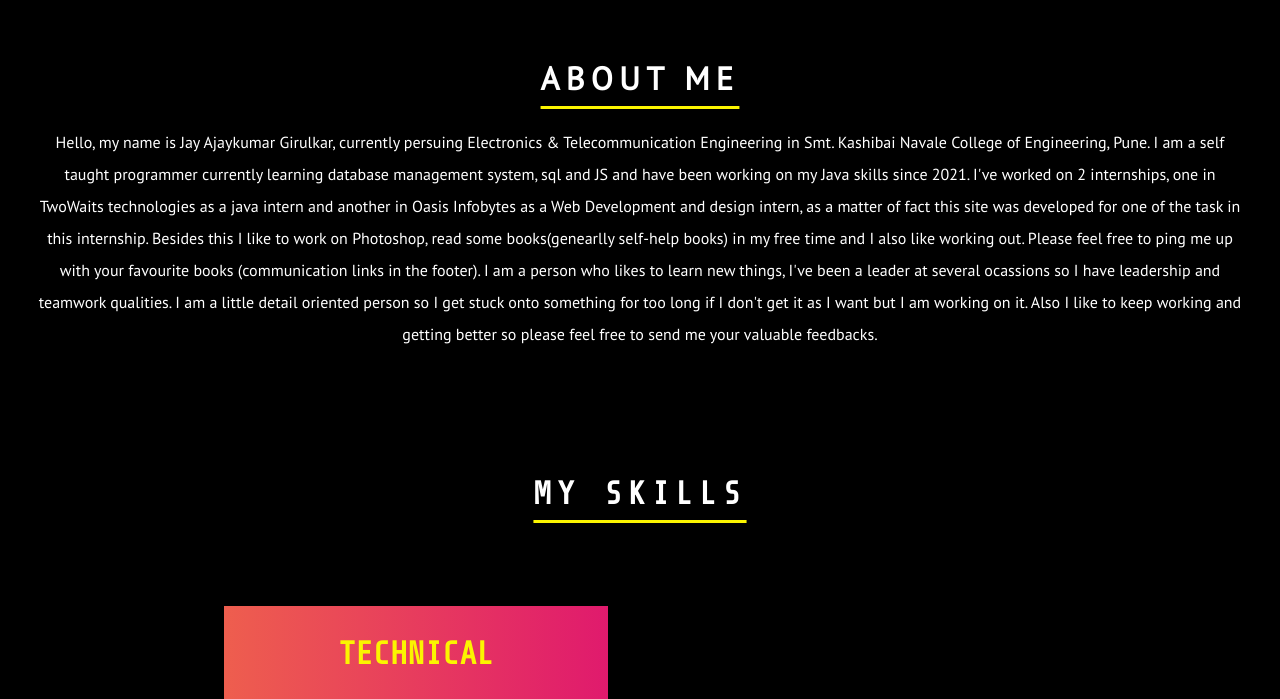
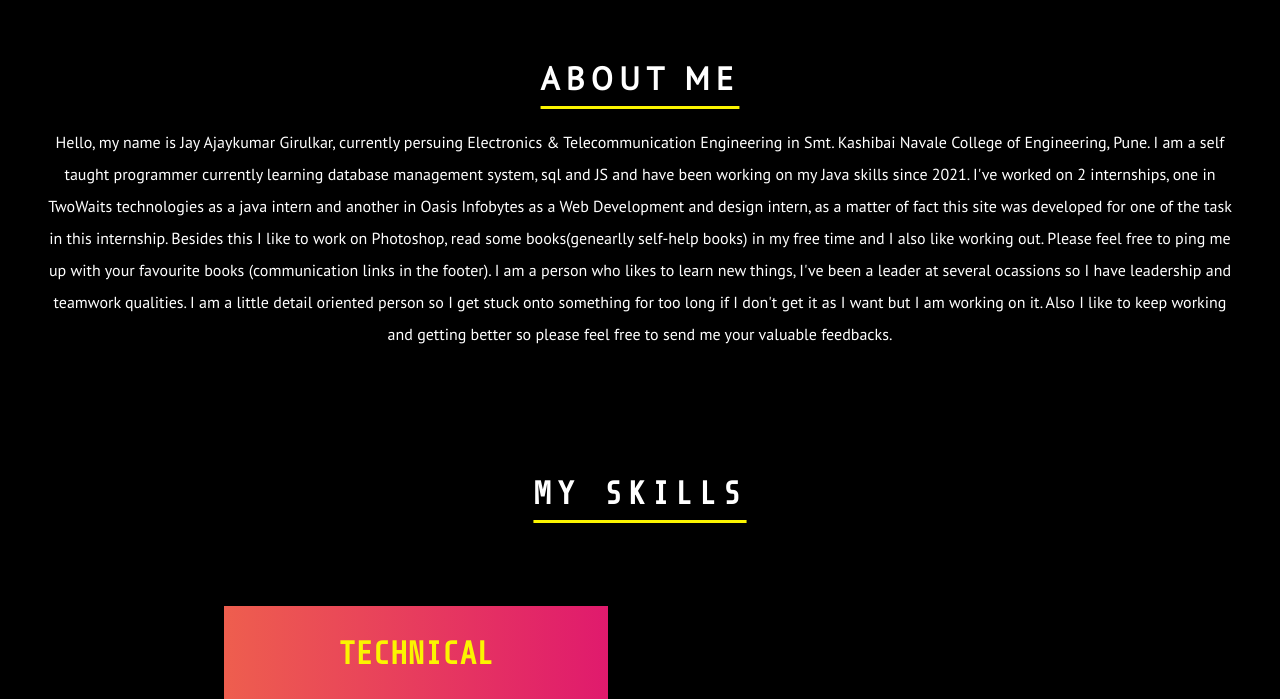
Before and after one commit to JGirulkar/Portfolio, a plain HTML site: page enter.html in a window 1280 px wide. Shown: the part 802-1501 px from the top of the page. Drawn offline with nearby package versions, Linux system fonts and the light colour scheme; a small style sheet from the web is missing; a web font is replaced by a local one.

Commit message:
Update enter.css

```diff
--- a/CSS/enter.css
+++ b/CSS/enter.css
@@ -158,6 +158,7 @@ body {
 /*     font-family: 'Share Tech Mono', monospace; */
     font-family: 'PT Sans', sans-serif;
     text-decoration: none;
+
 }
 
 .about_me h1 {
@@ -167,6 +168,11 @@ body {
     text-decoration: underline;
     text-decoration-color: #fbf500;
     text-underline-offset: 0.5em;
+
+}
+
+.about_me p{
+ padding: 0 1em;
 }
 
 .feedback{
```
